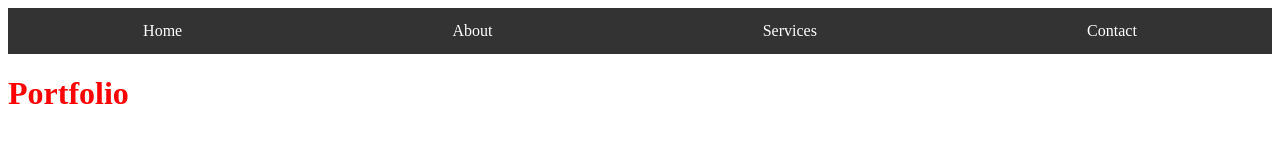
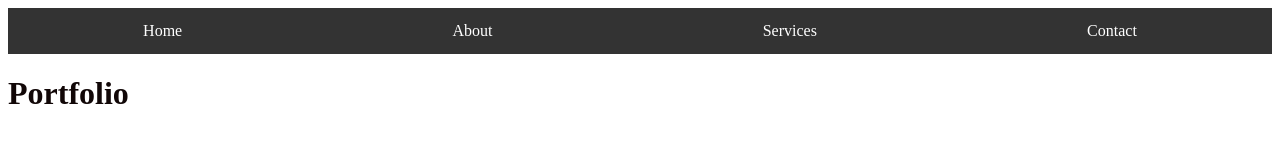
Before and after one commit to Thamesssa/Git-practice-repo, a plain HTML site: page index.html in a window 1280 px wide. Drawn offline with Linux system fonts and the light colour scheme.

Commit message:
style added

```diff
--- a/style.css
+++ b/style.css
@@ -56,5 +56,5 @@ nav ul li a:hover {
 }
 
 h1{
-    color: red;
+    color: rgb(17, 7, 7);
 }
```
